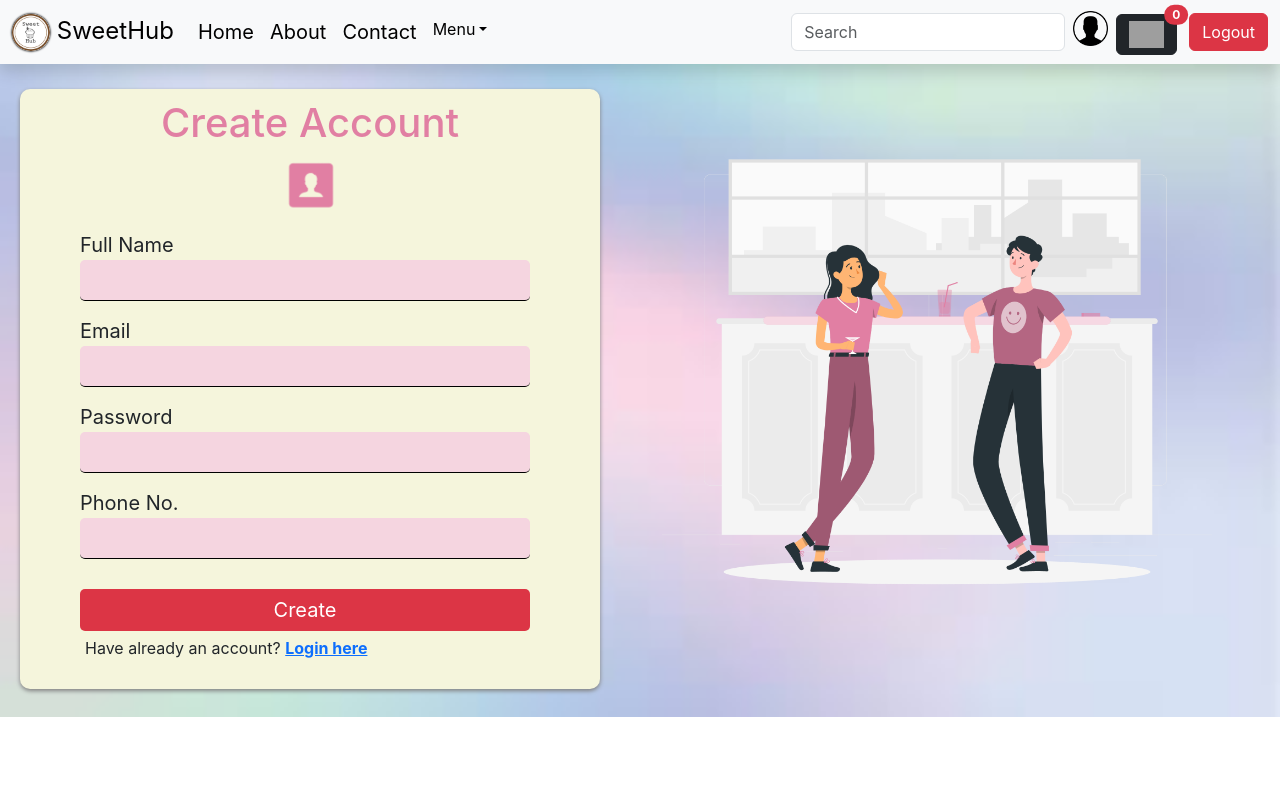
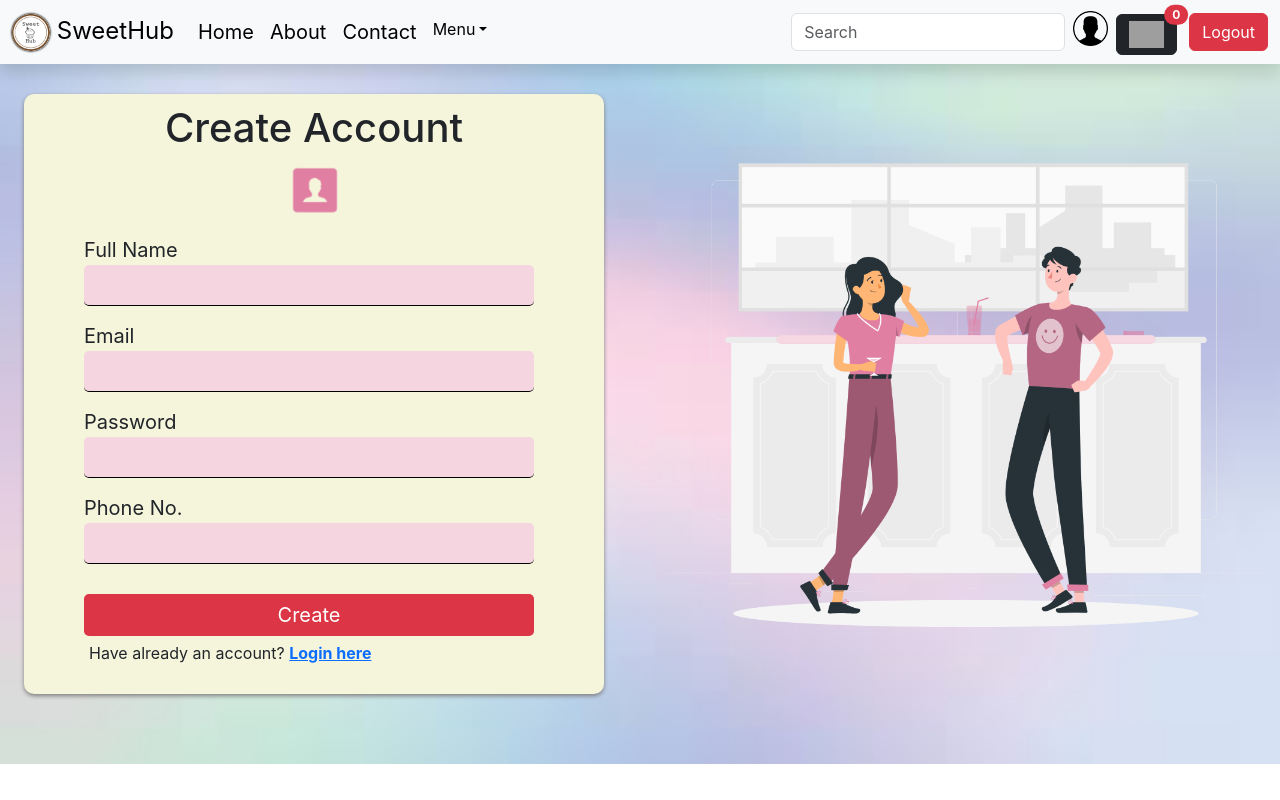
Before and after one commit to sakshi-rah/in-and-gain, a React (Create React App) app in the folder client/: page /signup in a window 1280 px wide. Built offline with nearby package versions, Linux system fonts and the light colour scheme; grey boxes are pictures that could not be loaded.

Commit message:
modifly signup img

```diff
--- a/client/src/views/Signup/Signup.css
+++ b/client/src/views/Signup/Signup.css
@@ -1,17 +1,10 @@
 /*left side container css */
-*{
+* {
     margin: 0%;
     padding: 0%;
     box-sizing: border-box;
 }
 
-.signup-heading{
-    color: #E17FA3;
-}
-
-.signup-heading:hover{
-    color: #0066ff;
-}
 .signup-form-container {
     margin-top: 40px;
     margin-left: 80px;
@@ -19,26 +12,32 @@
     height: 500px;
 
 }
-.signup-first-container{
+
+.signup-first-container {
     width: 580px;
     height: 600px;
-    margin-top: 25px;
-    margin-left: 20px;
+    margin: 30px;
+    display: block;
+    margin-left: auto;
+    margin-right: auto;
     padding: 10px;
     background-color: beige;
     box-shadow: 0 2px 4px 0 gray;
     border-radius: 10px;
 }
-.profile-pic-container{
-   text-align: center;
-   margin-left: 2px;
+
+.profile-pic-container {
+    text-align: center;
+    margin-left: 2px;
     cursor: pointer;
     margin-top: 0;
 }
-.profile-pic{
+
+.profile-pic {
     width: 60px;
 
 }
+
 .signup-form-input {
     width: 450px;
     border: none;
@@ -48,8 +47,9 @@
     padding: 5px;
     border-bottom: 1px solid black;
 }
-.signup-form-input:hover{
-    box-shadow: 0 0 4px 0.5px  #0066ff;
+
+.signup-form-input:hover {
+    box-shadow: 0 0 4px 0.5px #0066ff;
 }
 
 .signup-form-item {
@@ -68,16 +68,18 @@
     font-size: 20px;
 }
 
-.para-signup{
+.para-signup {
     margin-top: 5px;
     margin-left: 55px;
 }
+
 /*right side container css */
 
 .signup-right-image {
-    width: 550px;
-    height: 550px;
-    margin-top: 50px;
-    margin-left: 10px;
-
+    width: 600px;
+    height: 600px;
+    margin: 50px;
+    display: block;
+    margin-left: auto;
+    margin-right: auto;
 }
--- a/client/src/views/Signup/Singup.js
+++ b/client/src/views/Signup/Singup.js
@@ -61,7 +61,7 @@ function Singup() {
 
                     <form>
                         <div className='signup-first-container'>
-                            <h1 className='text-center  signup-heading'>Create Account</h1>
+                            <h1 className='text-center'>Create Account</h1>
                             <div className='profile-pic-container'>
                                 <img src={profilePic} className='profile-pic' alt='' />
                             </div>
```
